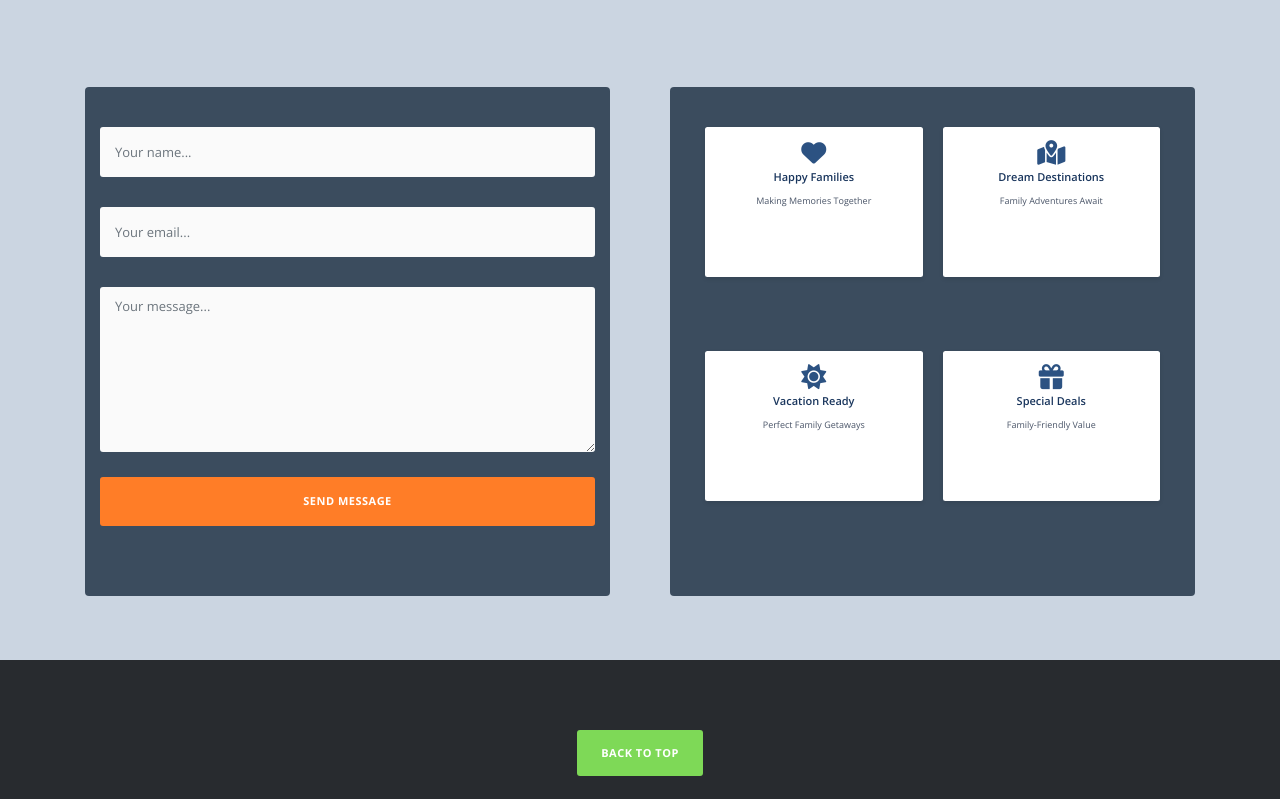
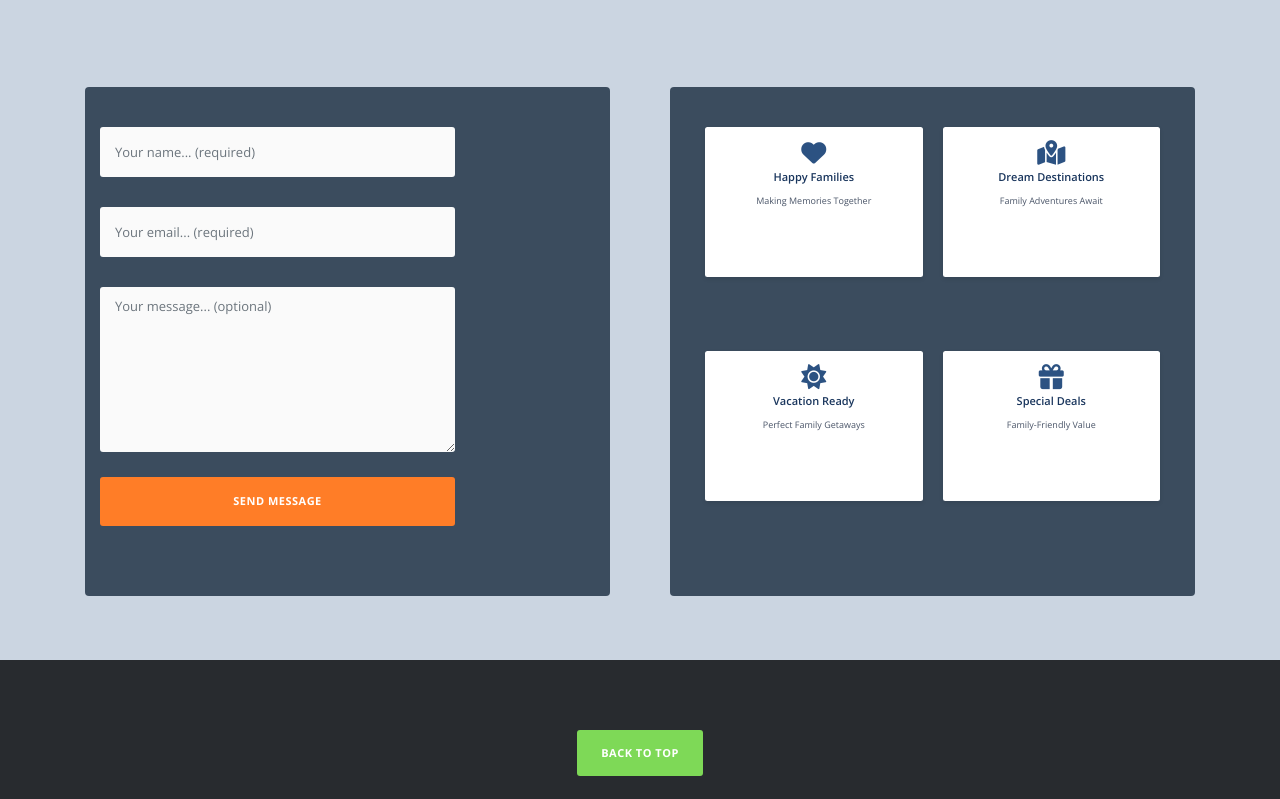
Before and after one commit to Babasato/wander-spot, a plain HTML site: page europe.html in a window 1280 px wide. Shown: the part 2860-3659 px from the top of the page. Drawn offline with nearby package versions, Linux system fonts and the light colour scheme.

Commit message:
Update europe.html

```diff
--- a/europe.html
+++ b/europe.html
@@ -406,33 +406,27 @@ height="0" width="0" style="display:none;visibility:hidden"></iframe></noscript>
     type="text"
     class="form-control"
     id="name"
-                    placeholder="Your name..."
+    placeholder="Your name... (required)"
     required=""
 />
-            </fieldset>
-        </div>
-        <div class="col-md-12">
-            <fieldset>
+
 <input
     name="EMAIL"
     type="email"
     class="form-control"
     id="email"
-                    placeholder="Your email..."
+    placeholder="Your email... (required)"
     required=""
 />
-            </fieldset>
-        </div>
-        <div class="col-md-12">
-            <fieldset>
+
 <textarea
     name="message"
     rows="6"
     class="form-control"
     id="message"
-                    placeholder="Your message..."
-                    required=""
+    placeholder="Your message... (optional)"
 ></textarea>
+
             </fieldset>
         </div>
         <div class="col-md-12">
```
Lines whose indentation alone changed are shown as unchanged.
